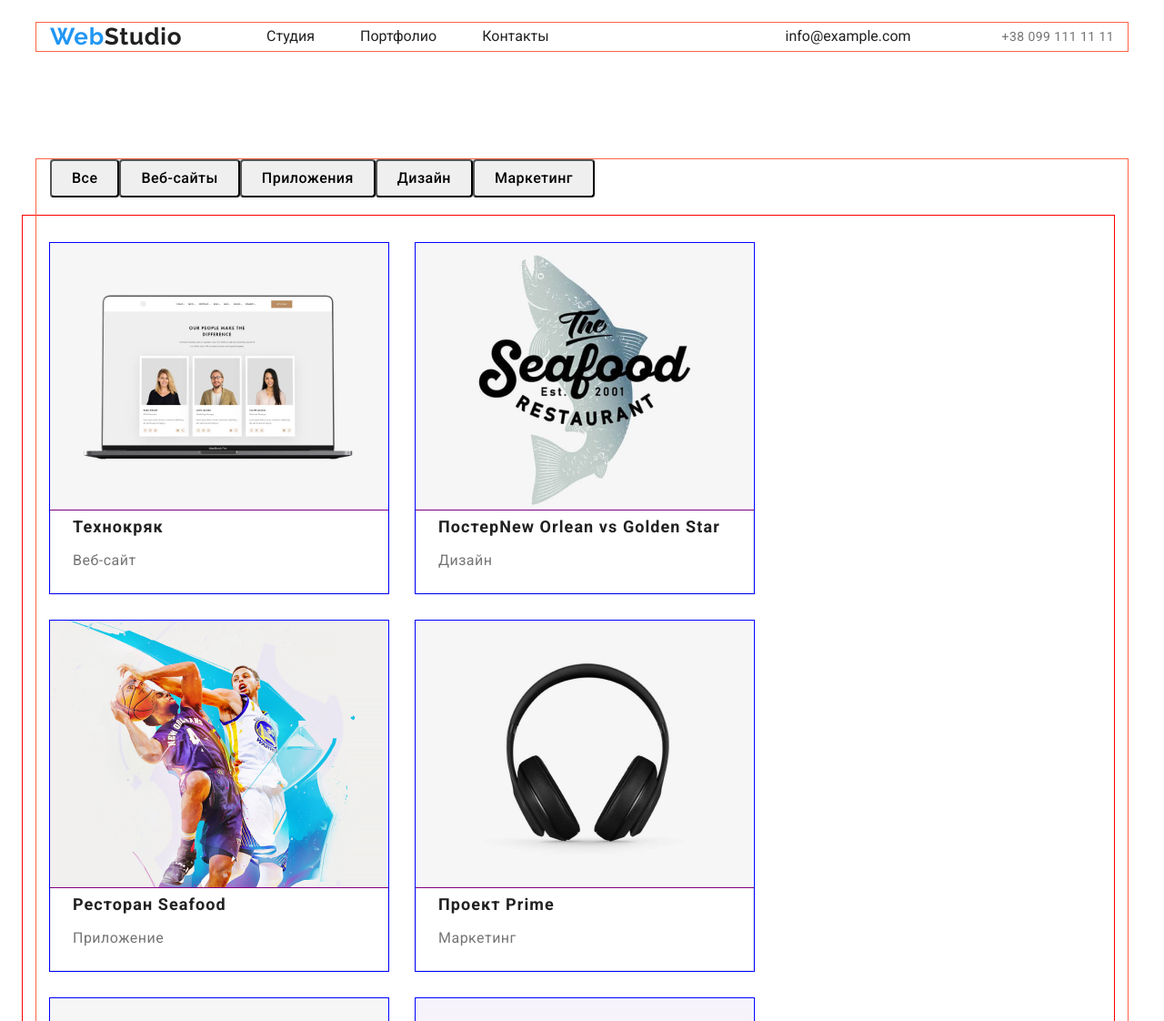
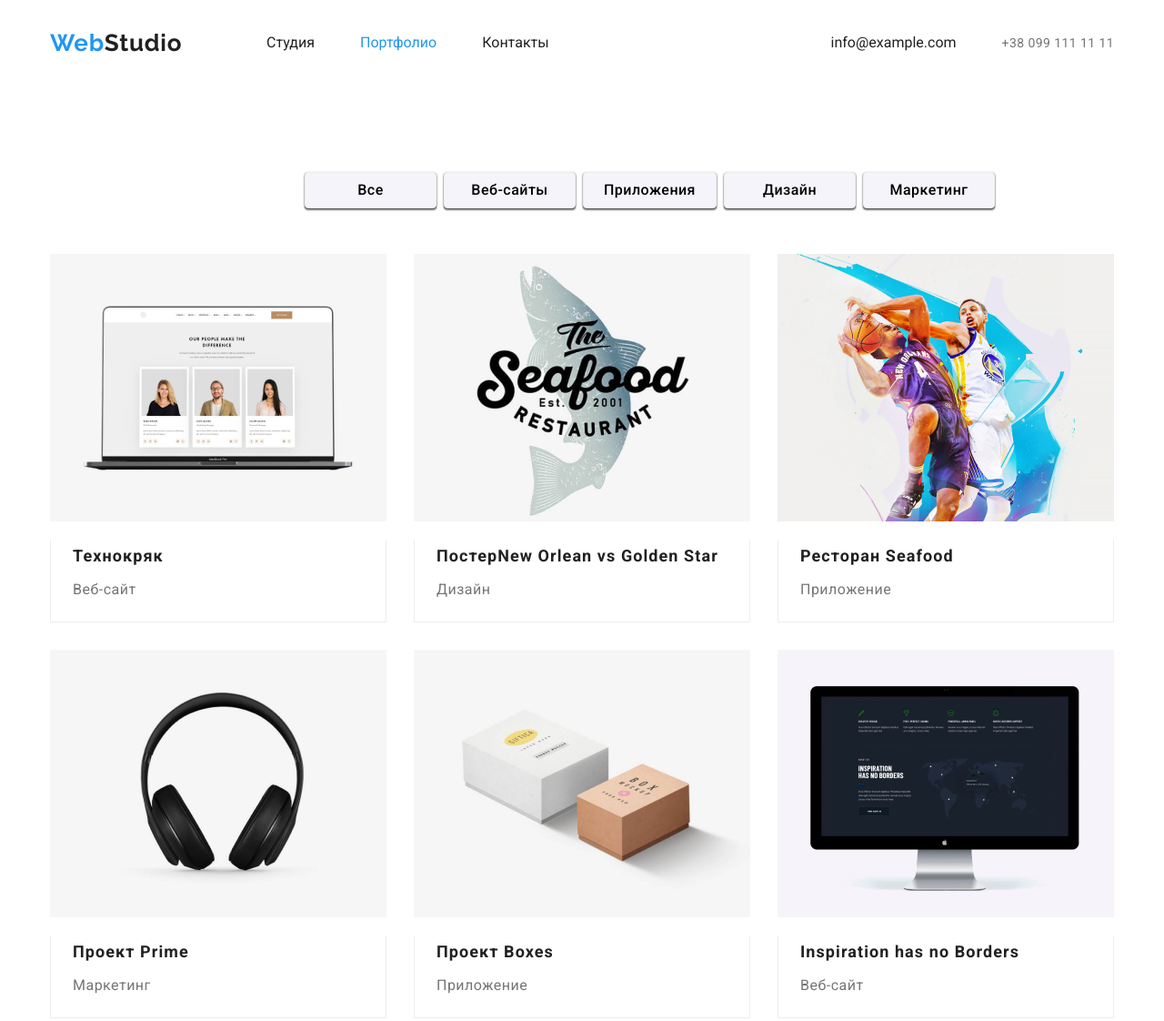
Before and after one commit to Serhii-we/goit-markup-hw-03, a plain HTML site: page portfolio.html in a window 1280 px wide. Shown: the top 1122 px of the page at 91% size. Drawn offline with nearby package versions, Linux system fonts and the light colour scheme.

Commit message:
Завершение работы

```diff
--- a/css/styles.css
+++ b/css/styles.css
@@ -39,8 +39,7 @@ ul {
 }
 /*Container*/
 .header {
-  padding-top: 25px;
-  padding-bottom: 25px;
+padding: 32px 0px 32px 0px;
 }
 .container {
   width: 1200px;
@@ -49,7 +48,6 @@ ul {
   margin-bottom: 0px;
   margin-left: auto;
   margin-right: auto;
-  outline: 1px solid tomato;
 }
 .header-container{
   display: flex;
@@ -86,15 +84,17 @@ ul {
 .menu {
   display: flex;
   align-items: center;
+  margin: 0px 0px 0px auto;
+  padding: 0px;
 }
-.menu-item:not(:last-child) {
-margin-right: 50px;
+.menu-item:not(:last-child ){
+  margin-right: 50px;
 }
-.menu-link{
+.menu-link {
   text-decoration: none;
 }
-.contacts {
-  margin-right: 50px;
+.current {
+  color: var(--hover-color)
 }
 .menu-link:hover,
 .menu-link:focus,
@@ -189,11 +189,11 @@ margin-right: 50px;
 .doing-list {
 display: flex;
 flex-wrap: wrap;
-margin-left: -30px;
+margin-right: -30px;
 margin-top: -30px;
 }
 .doing-item {
-  margin-left: 30px;
+  margin-right: 30px;
   margin-top: 30px;
   flex-basis: calc((100% - 90px) / 3);
 }
@@ -304,60 +304,69 @@ footer .logo-link-two {
   line-height: 1.71;
   letter-spacing: 0.03em;
 }
+.tel-link .contacts-two {
+  color: rgba(255 255 255 0.6);
+}
 .footer,
 .address,
 .contacts-two:hover,
 .tel-link:hover {
   color: var(--hover-color);
-  color: rgba(255 255 255 0.6);
 }
 /* Портфолио */
 .main {
   display: flex;
+  flex-wrap: wrap;
+  padding-left: 280px;
   padding-bottom: 50px;
-  /* min-width: 611px; */
+  min-width: 611px
 }
-.portfolio-item {
-  background-color: #E5E4EA;
-}
-
 .techno {
+  align-items: center;
   display: flex;
   flex-wrap: wrap;
-  margin-left: -30px;
+  margin-right: -30px;
   margin-top: -30px;
   padding: 0px;
-  outline: 1px solid red;
 }
 .techno-item {
-  margin-left: 30px;
+  margin-right: 30px;
   margin-top: 30px;
-  flex-basis: calc(100% / 3 - 30px);
   background-color: #FFFFFF;
-  outline: 1px solid blue;
+  flex-basis: calc((100% - 120px) / 9);
 }
-
 .card-container {
+  min-width: 322px;
   padding:0px 24px;
   border: 1px solid #EEEEEE;
   border-top: 0;
-  outline: 1px solid purple;
+  box-sizing: border-box;
+}
+.portfolio-img {
+  padding-bottom: 20px;
 }
 /* Уникальный Контент */
+/* Кнопка*/
+.portfolio-item:not(:last-child)  {
+    margin-right: 8px;
+}
 .portfolio .btn-filter {
-  min-width: 128px;
-  padding: 6px 22px;
-  border-radius: 4px;
-  font-style: normal;
+  min-width: 145px;
+  background-color: #F5F4FA;
   font-weight: 500;
   font-size: 16px;
   line-height: 1.62;
   letter-spacing: 0.03em;
-  min-width: 73px;
+  border: 1px solid #EEEEEE;
   text-align: center;
   cursor: pointer;
+  border-radius: 4px;
+  padding: 6px 22px;
+  box-shadow: 0px 3px 1px rgba(0, 0, 0, 0.1),
+  0px 1px 2px rgba(0, 0, 0, 0.8),
+  0px 2px 2px rgba(0, 0, 0, 0.12);
 }
-.portfolio
+
 .btn-filter:hover,
 .btn-filter:active{
   color: var(--white-color);
@@ -365,7 +374,7 @@ footer .logo-link-two {
 }
 .portfolio
 .portfolio-title {
-  min-width: 322px;
+
   margin-bottom: 4px;
   font-style: normal;
   font-weight: 700;
@@ -377,7 +386,6 @@ footer .logo-link-two {
 .portfolio
 .portfolio-content {
   padding-bottom: 20px;
-  min-width: 322px;
   list-style: normal;
   color: var(--second-color);
   font-weight: 400;
@@ -385,3 +393,15 @@ footer .logo-link-two {
   line-height: 1.87;
   letter-spacing: 0.03em;
 }
+.hidden {
+  position: absolute;
+  width: 1px;
+  height: 1px;
+  margin: -1px;
+  border: 0;
+  padding: 0;
+  white-space: nowrap;
+  clip-path: inset(100%);
+  clip: rect(0 0 0 0);
+  overflow: hidden;
+}
--- a/portfolio.html
+++ b/portfolio.html
@@ -17,7 +17,7 @@
         <a class="logo-link link" href="./index.html" lang="en"><span>Web</span>Studio</a>
         <ul class="menu list">
           <li class="menu-item"><a class="menu-link link" href="./index.html">Студия</a></li>
-          <li class="menu-item"><a class="menu-link link" href="./portfolio.html">Портфолио</a></li>
+          <li class="menu-item"><a class="menu-link current" href="./portfolio.html">Портфолио</a></li>
           <li class="menu-item"><a class="menu-link link" href="">Контакты</a></li>
         </ul>
       </nav>
@@ -30,7 +30,7 @@
     <main>
       <!-- Портфолио -->
       <section class="portfolio section">
-        <div class="container portfolio-container">
+        <div class="portfolio-container container">
         <ul class="main list">
           <li class="portfolio-item"><button class="btn-filter" type="button">Все</button></li>
           <li class="portfolio-item"><button class="btn-filter" type="button">Веб-сайты</button></li>
@@ -41,23 +41,25 @@
         <h1 hidden> Портфолио </h1>
         <ul class="techno list">
           <li class="techno-item">
-            <a class="techno-link link" href=""><img class="portfolio-img" src="./images/portfolio/portfolio1.jpg" alt="Технокряк" width="370" height="294">
+            <a class="techno-link link" href=""><img class="portfolio-img" src="./images/portfolio/portfolio1.jpg" alt="Технокряк" width="370">
               <div class="card-container">
                 <h2 class="portfolio-title">Технокряк</h2>
                 <p class="portfolio-content">Веб-сайт</p>
               </div>
             </a>
           </li>
+
           <li class="techno-item">
-            <a class="techno-link link" href=""><img class="portfolio-img" src="./images/portfolio/portfolio2.jpg" alt="Постер" width="370" height="294">
+            <a class="techno-link link" href=""><img class="portfolio-img" src="./images/portfolio/portfolio2.jpg" alt="Постер" width="370">
               <div class="card-container">
               <h2 class="portfolio-title">Постер<span lang="en">New Orlean vs Golden Star</span></h2>
               <p class="portfolio-content">Дизайн</p>
               </div>
             </a>
           </li>
+
           <li class="techno-item">
-            <a class="techno-link link" href=""><img class="portfolio-img" src="./images/portfolio/portfolio3.jpg" alt="Ресторан Seafood" width="370" height="294">
+            <a class="techno-link link" href=""><img class="portfolio-img" src="./images/portfolio/portfolio3.jpg" alt="Ресторан Seafood" width="370">
               <div class="card-container">
               <h2 class="portfolio-title">Ресторан <span lang="en">Seafood</span></h2>
               <p class="portfolio-content">Приложение</p>
@@ -65,23 +67,25 @@
           </a>
           </li>
           <li class="techno-item">
-            <a class="techno-link link" href=""><img class="portfolio-img" src="./images/portfolio/portfolio4.jpg" alt="Проект Prime" width="370" height="294">
+            <a class="techno-link link" href=""><img class="portfolio-img" src="./images/portfolio/portfolio4.jpg" alt="Проект Prime" width="370">
               <div class="card-container">
               <h2 class="portfolio-title"> Проект <span lang="en">Prime</span></h2>
               <p class="portfolio-content">Маркетинг</p>
             </div>
             </a>
           </li>
+
           <li class="techno-item">
-            <a class="techno-link link" href=""><img class="portfolio-img" src="./images/portfolio/portfolio5.jpg" alt="Проект Boxes" width="370" height="294">
+            <a class="techno-link link" href=""><img class="portfolio-img" src="./images/portfolio/portfolio5.jpg" alt="Проект Boxes" width="370">
               <div class="card-container">
               <h2 class="portfolio-title"> Проект <span lang="en">Boxes</span></h2>
               <p class="portfolio-content">Приложение</p>
               </div>
             </a>
           </li>
+
           <li class="techno-item">
-            <a class="techno-link link" href=""><img class="portfolio-img" src="./images/portfolio/portfolio6.jpg" alt="Inspiration has no Borders" width="370" height="294">
+            <a class="techno-link link" href=""><img class="portfolio-img" src="./images/portfolio/portfolio6.jpg" alt="Inspiration has no Borders" width="370">
               <div class="card-container">
               <h2 class="portfolio-title" lang="en"> Inspiration has no Borders</h2>
               <p class="portfolio-content">Веб-сайт</p>
@@ -89,7 +93,7 @@
           </a>
           </li>
           <li class="techno-item">
-            <a class="techno-link link" href=""><img class="portfolio-img" src="./images/portfolio/portfolio7.jpg" alt="Издание Limited Edition" width="370" height="294">
+            <a class="techno-link link" href=""><img class="portfolio-img" src="./images/portfolio/portfolio7.jpg" alt="Издание Limited Edition" width="370">
               <div class="card-container">
               <h2 class="portfolio-title"> Издание <span lang="en">Limited Edition</span></h2>
               <p class="portfolio-content">Дизайн</p>
@@ -97,7 +101,7 @@
           </a>
           </li>
           <li class="techno-item">
-            <a class="techno-link link" href=""><img class="portfolio-img" src="./images/portfolio/portfolio8.jpg" alt="Проект LAB" width="370" height="294">
+            <a class="techno-link link" href=""><img class="portfolio-img" src="./images/portfolio/portfolio8.jpg" alt="Проект LAB" width="370">
               <div class="card-container">
               <h2 class="portfolio-title">Проект <span lang="en">LAB</span></h2>
               <p class="portfolio-content">Маркетинг</p>
@@ -105,7 +109,7 @@
           </a>
           </li>
           <li class="techno-item">
-            <a class="techno-link link" href=""><img class="portfolio-img" src="./images/portfolio/portfolio9.jpg" alt="Growing Business" width="370" height="294">
+            <a class="techno-link link" href=""><img class="portfolio-img" src="./images/portfolio/portfolio9.jpg" alt="Growing Business" width="370">
               <div class="card-container">
               <h2 class="portfolio-title" lang="en">Growing Business</h2>
               <p class="portfolio-content">Приложение</p>
```
Also changed, not shown: index.html (+5 -5 lines).
